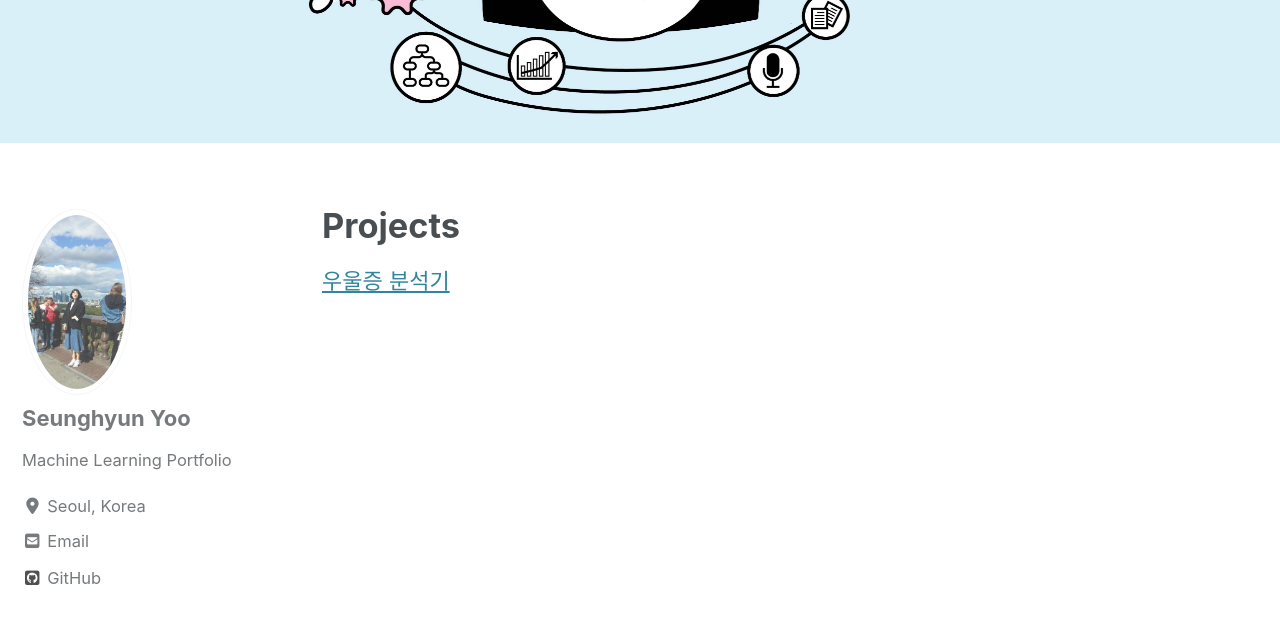
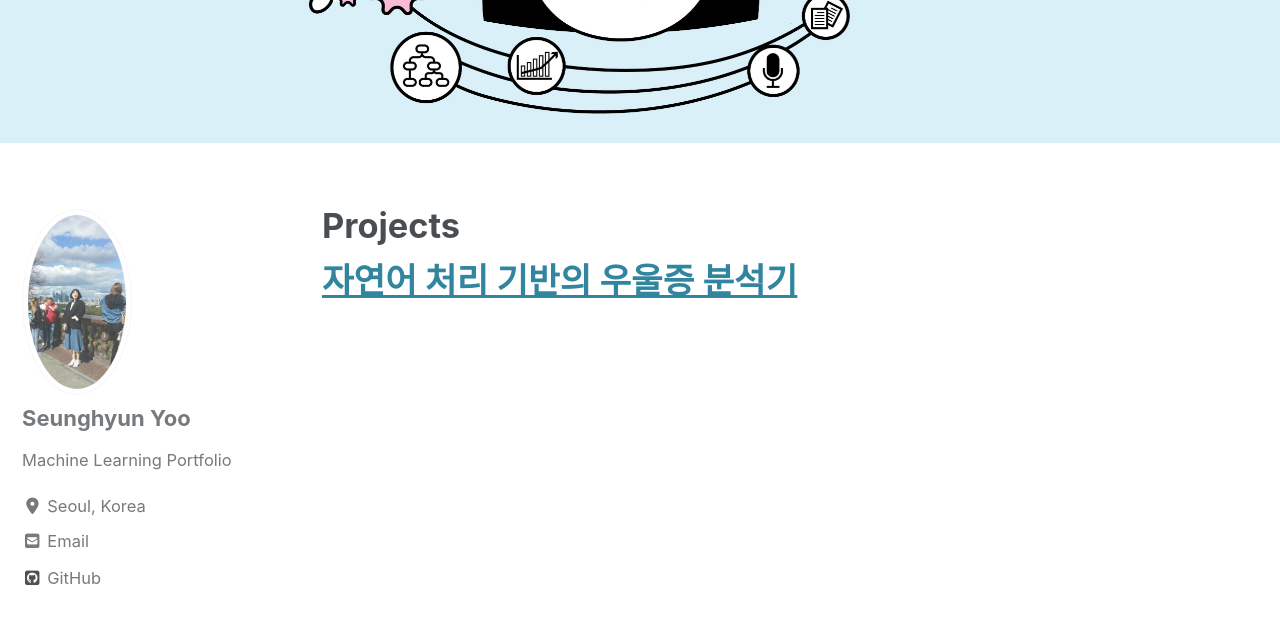
Before and after one commit to shyoo90/shyoo90.github.io, a Jekyll site: the page built from _pages/machinelearning.md, in a window 1280 px wide and 900 px high, scrolled down 336 px. Shown: the top 624 px of the window. Built offline with Jekyll 4.4.1, drawn with Linux system fonts in a browser that asks for light colours; cached includes are drawn as plain includes; nearby versions of some CDN libraries.

Commit message:
Update machinelearning.md

```diff
--- a/_pages/machinelearning.md
+++ b/_pages/machinelearning.md
@@ -6,4 +6,4 @@ author_profile: true
 header:
   image: "/images/main.jpg"
 ---
-[우울증 분석기](https://shyoo90.github.io/prediction/)
+# [자연어 처리 기반의 우울증 분석기](https://shyoo90.github.io/prediction/)
```
